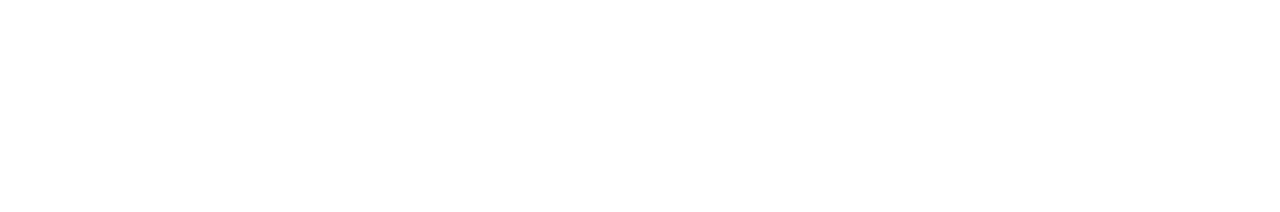
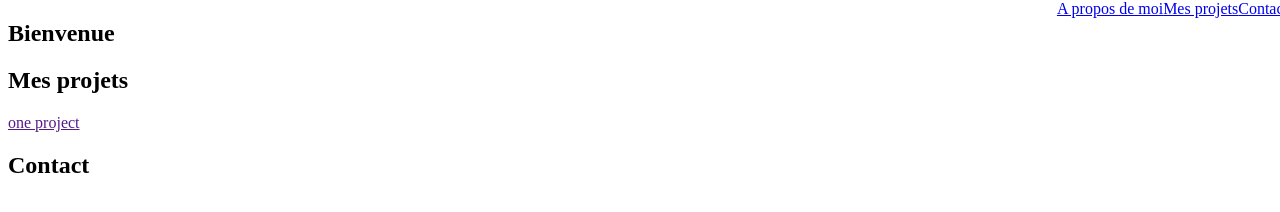
Before and after one commit to HugoLorent/portfolio, a plain HTML site: page index.html in a window 1280 px wide. Drawn offline with Linux system fonts and the light colour scheme.

Commit message:
create html skeleton + add somme css on navbar
Signed-off-by: HugoLorent <77060035+HugoLorent@users.noreply.github.com>

```diff
--- a/index.html
+++ b/index.html
@@ -4,6 +4,27 @@
     <meta charset="UTF-8" />
     <meta name="viewport" content="width=device-width, initial-scale=1.0" />
     <title>Portfolio</title>
+    <link rel="stylesheet" href="styles.css" />
   </head>
-  <body></body>
+  <body>
+    <header>
+      <nav id="navbar">
+        <a class="nav-item" href="#welcome-section">A propos de moi</a>
+        <a class="nav-item" href="#projects">Mes projets</a>
+        <a class="nav-item" href="#contact">Contact</a>
+      </nav>
+    </header>
+    <main>
+      <section id="welcome-section">
+        <h1>Bienvenue</h1>
+      </section>
+      <section id="projects">
+        <h2>Mes projets</h2>
+        <a id="project-tile" href="">one project</a>
+      </section>
+      <section id="contact">
+        <h2>Contact</h2>
+      </section>
+    </main>
+  </body>
 </html>
--- a/styles.css
+++ b/styles.css
@@ -0,0 +1,8 @@
+nav {
+  width: 100%;
+  display: flex;
+  flex-flow: row nowrap;
+  justify-content: flex-end;
+  position: absolute;
+  top: 0;
+}
```
